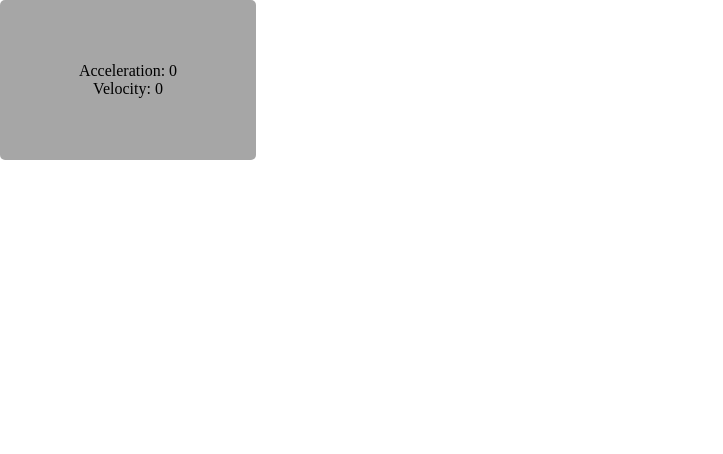
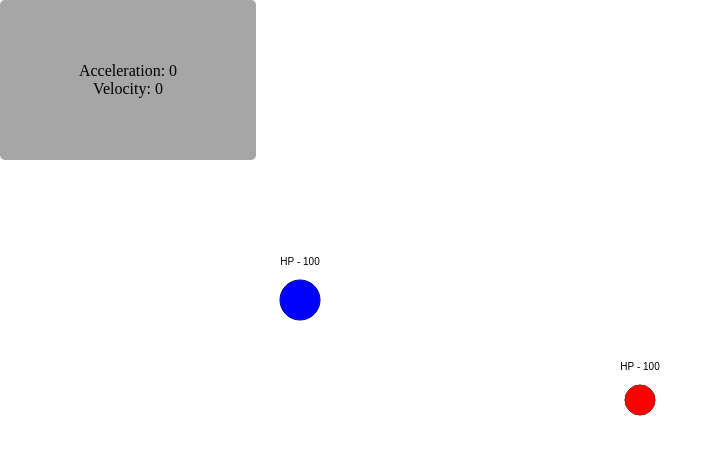
Before and after one commit to itsAnanth/physics-engine, a plain HTML site: page index.html in a window 1280 px wide. Shown: the whole page, without its empty margins (0-723 px from the left). Drawn offline with Linux system fonts and the light colour scheme.

Commit message:
feat(client): game entrypoint

```diff
--- a/index.html
+++ b/index.html
@@ -11,7 +11,7 @@
     <script src="./SAT/components/Controller.js" defer></script>
     <script src="./SAT/components/objects/Ball.js" defer></script>
     <script src="./SAT/components/objects/Wall.js" defer></script>
-    <script src="./SAT/main.js" defer></script>
+    <script src="./game.js" defer></script>
 
     <style>
         * {
```
